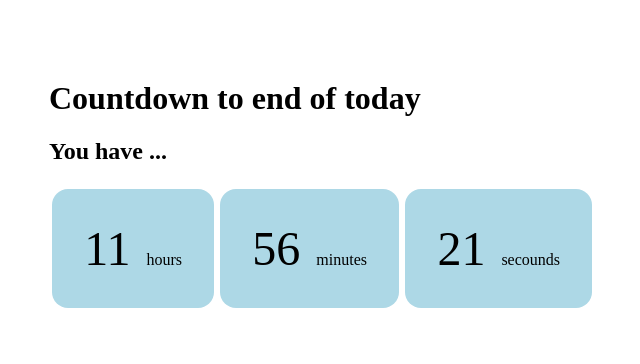
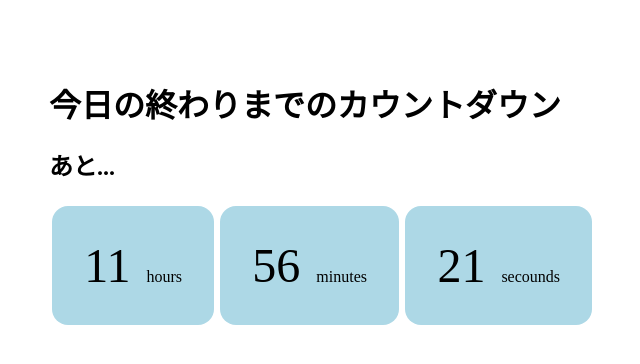
Before and after one commit to Kazuma0417/countdown, a plain HTML site: page timer.html in a window 1280 px wide. Shown: the whole page, without its empty margins (39-679 px from the left). Drawn offline with Linux system fonts and the light colour scheme.

Commit message:
Update timer.html

```diff
--- a/timer.html
+++ b/timer.html
@@ -9,8 +9,8 @@
 </head>
 <body>
   <div class="countdown-container">
-    <h1>Countdown to end of today</h1>
-    <h2>You have ...</h2>
+    <h1>今日の終わりまでのカウントダウン</h1>
+    <h2>あと...</h2>
     <div class="time-container">
       <p class="time"><span id="hour"></span>hours</p>
       <p class="time"><span id="min"></span>minutes</p>
```
